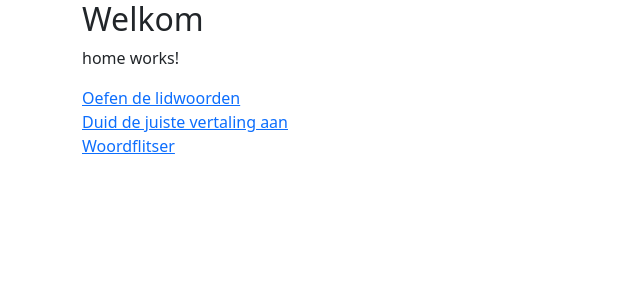
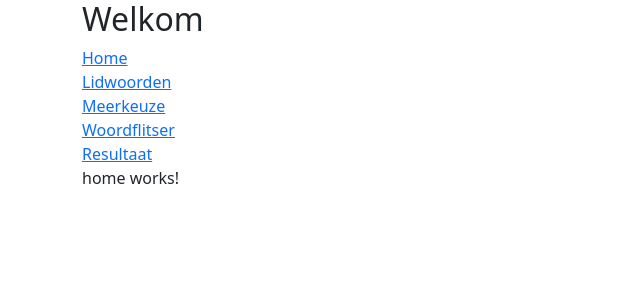
Before and after one commit to SanderGeunes/taalapp, an Angular app: page /home in a window 1280 px wide. Shown: the top 300 px of the page, without its empty margins (0-640 px from the left). Built offline with nearby package versions, Linux system fonts and the light colour scheme.

Commit message:
Routing finalisation

```diff
--- a/src/app/app.component.html
+++ b/src/app/app.component.html
@@ -5,6 +5,13 @@
         </div>
         <br>
         <div class="col-md-12">
+            <nav>
+                <a routerLink="/home" routerLinkActive="active">Home</a> <br>
+                <a routerLink="/lidwoorden" routerLinkActive="active">Lidwoorden</a> <br>
+                <a routerLink="/meerkeuze" routerLinkActive="active">Meerkeuze</a> <br>
+                <a routerLink="/woordflitser" routerLinkActive="active">Woordflitser</a> <br>
+                <a routerLink="/resultaat" routerLinkActive="active">Resultaat</a> <br>
+            </nav>
             <router-outlet></router-outlet>
         </div>
     </div>
--- a/src/app/home/home.component.html
+++ b/src/app/home/home.component.html
@@ -1,4 +1 @@
 <p>home works!</p>
-<a routerLink="Lidwoorden">Oefen de lidwoorden</a> <br>
-<a routerLink="Meerkeuze">Duid de juiste vertaling aan</a> <br>
-<a routerLink="Woordflitser">Woordflitser</a> <br>
```
Also changed, not shown: src/app/app.module.ts (+6 -6 lines).
